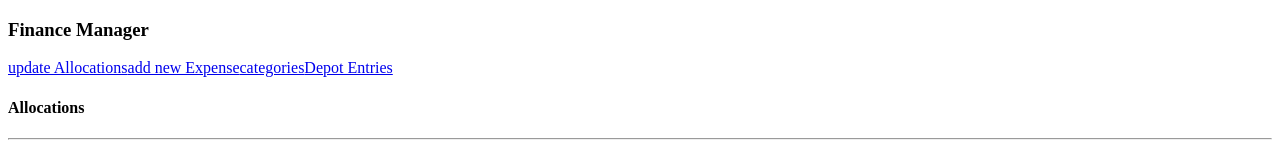
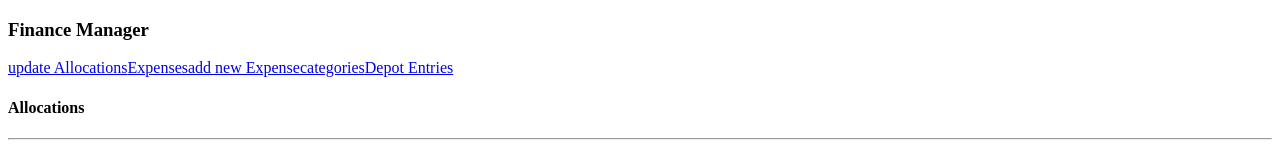
Before and after one commit to cscherhoff/finance-manager-frontend, an Angular app: page /allocation in a window 1280 px wide. Shown: the top 157 px of the page. Built offline with nearby package versions, Linux system fonts and the light colour scheme.

Commit message:
Use routing module

```diff
--- a/src/app/app.component.html
+++ b/src/app/app.component.html
@@ -1,8 +1,9 @@
 <h3>Finance Manager</h3>
 
 <a href="/updateAllocation">update Allocations</a>
+<a href="/expenses">Expenses</a>
 <a href="/addNewExpense">add new Expense</a>
 <a href="/categories">categories</a>
 <a href="/depotEntries">Depot Entries</a>
 
-<app-allocations></app-allocations>
+<router-outlet></router-outlet>
--- a/src/app/app.module.ts
+++ b/src/app/app.module.ts
@@ -5,6 +5,7 @@ import { AppComponent } from './app.component';
 import { AllocationsComponent } from './allocations/allocations.component';
 import { ExpensesComponent } from './expenses/expenses.component';
 import { AddNewExpensesComponent } from './expenses/add-new-expenses/add-new-expenses.component';
+import { AppRoutingModule } from './app-routing.module';
 
 @NgModule({
   declarations: [
@@ -14,7 +15,8 @@ import { AddNewExpensesComponent } from './expenses/add-new-expenses/add-new-exp
     AddNewExpensesComponent
   ],
   imports: [
-    BrowserModule
+    BrowserModule,
+    AppRoutingModule
   ],
   providers: [],
   bootstrap: [AppComponent]
```
Also changed, not shown: src/app/app-routing.module.ts (added, +39 -0 lines).
